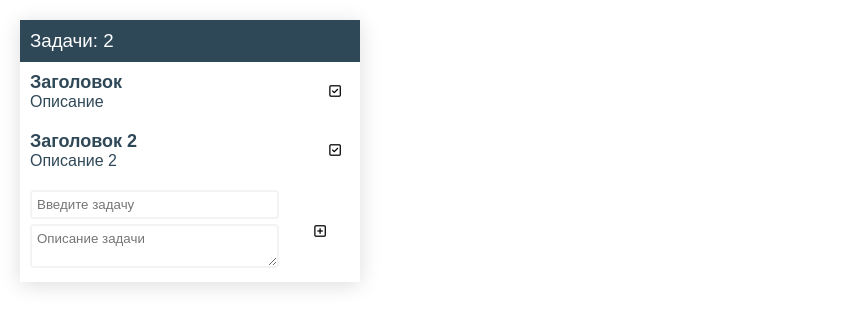
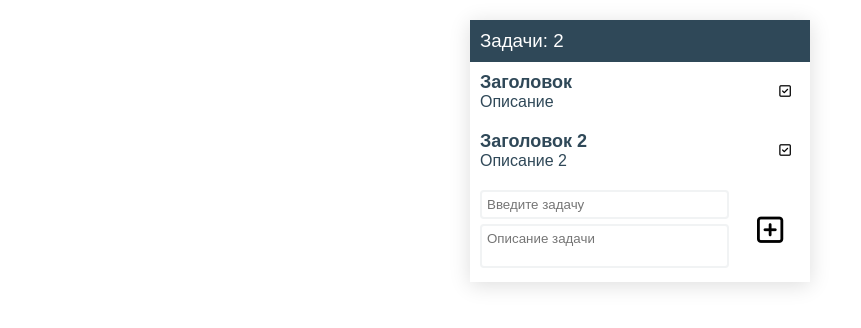
Before and after one commit to zmax101/ToDo-list-1, a plain HTML site: page index.html in a window 1280 px wide. Shown: the whole page, without its empty margins (0-861 px from the left). Drawn offline with nearby package versions, Linux system fonts and the light colour scheme.

Commit message:
выровнял по центру

```diff
--- a/style.css
+++ b/style.css
@@ -7,6 +7,7 @@
     padding: 0;
     margin: 0;
     transition: all 0.3s;
+    outline: none;
 }
 
 .main {
@@ -14,7 +15,8 @@
     box-shadow: 0 3px 20px #00000023;
     font-family: 'Gilroy', sans-serif;
     padding: 10px;
-    margin: 20px 0 0 20px;
+    margin: 0 auto;
+    margin-top: 20px;
     color: var(--main);
 }
 
@@ -83,6 +85,7 @@ textarea {
     font-family: 'Gilroy', sans-serif;
     border: 2px solid #2f485811;
     border-radius: 4px;
+    resize: none;
 }
 
 .add_task__input input {
@@ -94,6 +97,7 @@ textarea {
     border: none;
     margin-left: 20px;
     background-color: unset;
+    font-size: 30px;
 }
 
 .add_task__btn:hover {
```
